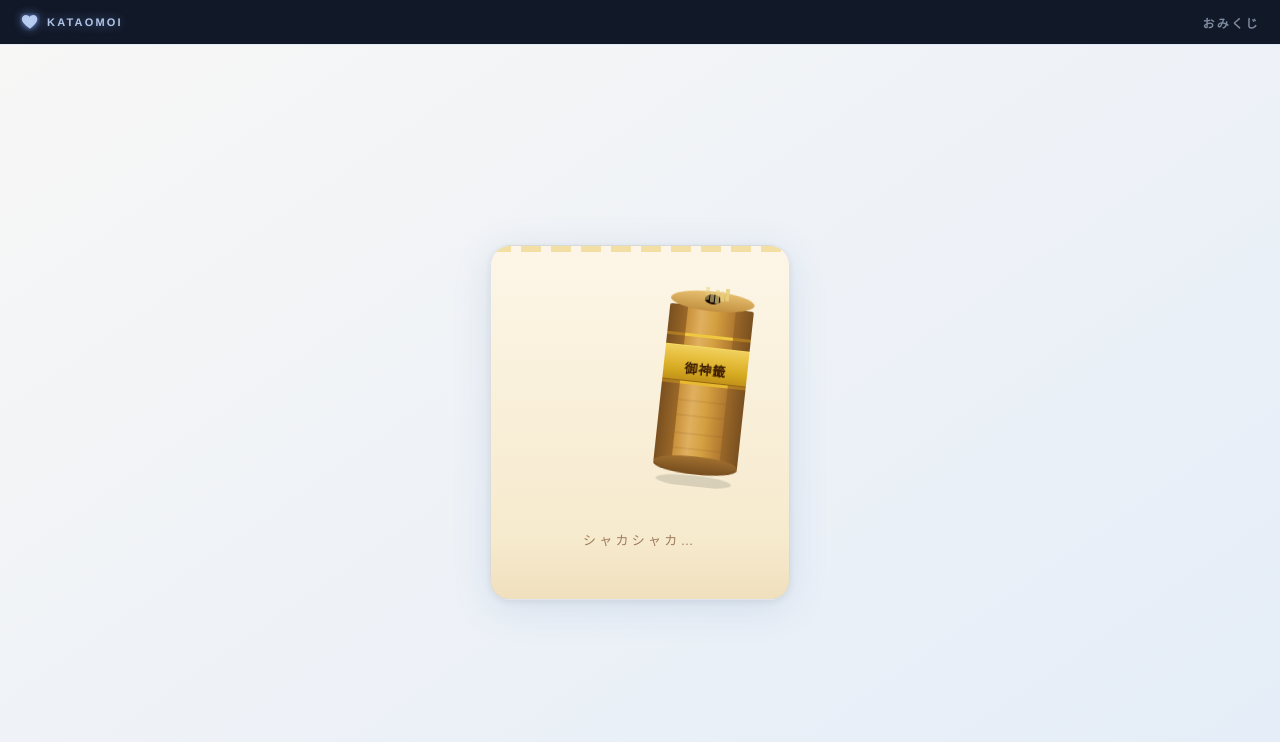
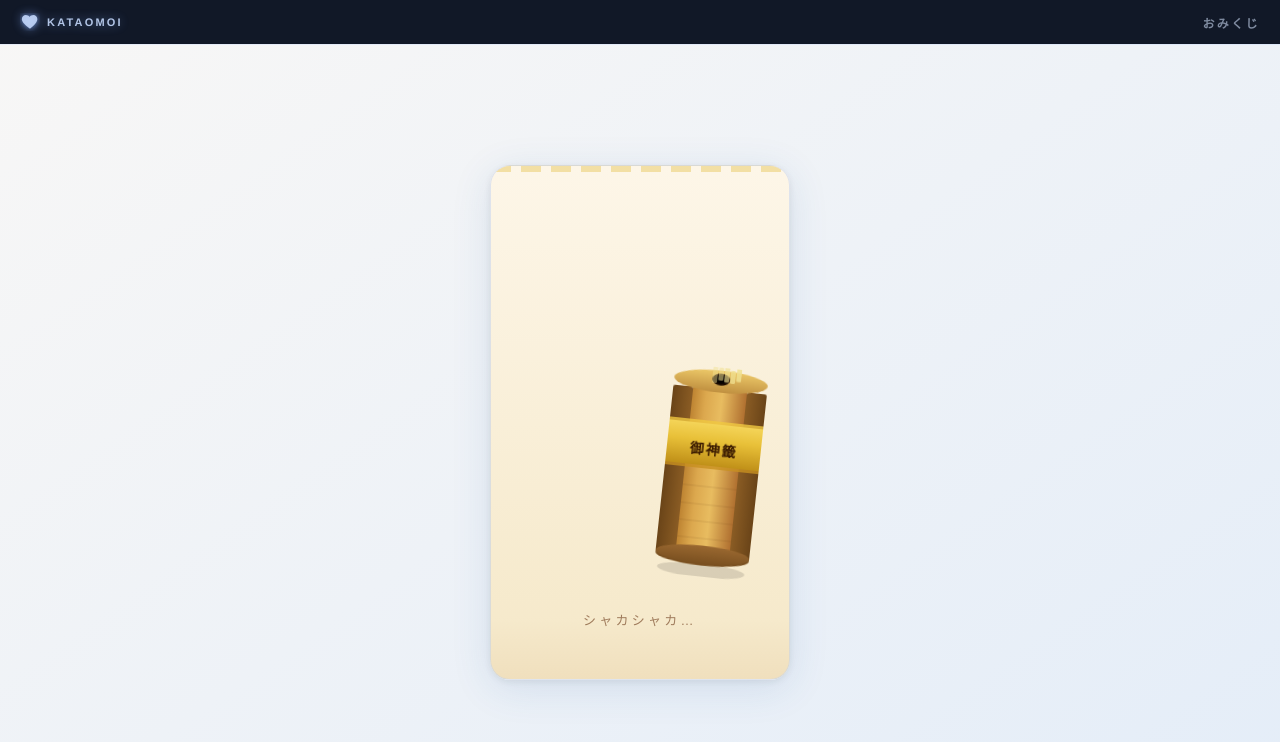
Before and after one commit to Rio2Ryo/omikuji-app, a Next.js app: page / in a window 1280 px wide. Both pictures are taken after a click on the button "もう一度引く". Shown: the top 742 px of the page. Built offline with nearby package versions, Linux system fonts and the light colour scheme.

Commit message:
fix: 棒が見切れない設計に刷新・コンテナ上部に十分な余白確保

```diff
--- a/src/app/page.tsx
+++ b/src/app/page.tsx
@@ -49,18 +49,17 @@ const CSS_ANIMATIONS = `
     100% { transform: rotate(0deg) translateX(0); }
   }
   @keyframes stickSlide {
-    0%   { height: 0; opacity: 0; transform: translateY(-10px); }
-    20%  { opacity: 1; }
-    100% { height: 110px; opacity: 1; transform: translateY(0); }
+    0%   { height: 0px; opacity: 0; }
+    15%  { opacity: 1; }
+    100% { height: 160px; opacity: 1; }
   }
   @keyframes stickFadeNum {
-    0%,60% { opacity: 0; }
+    0%,70% { opacity: 0; }
     100%   { opacity: 1; }
   }
   @keyframes tiltBox {
-    0%   { transform: rotate(0deg); }
-    40%  { transform: rotate(30deg); }
-    100% { transform: rotate(35deg); }
+    0%   { transform: translateX(-50%) rotate(0deg); }
+    100% { transform: translateX(-50%) rotate(25deg); }
   }
   @keyframes fadeInUp {
     from { opacity: 0; transform: translateY(14px); }
@@ -108,144 +107,125 @@ const CSS_ANIMATIONS = `
 // おみくじ筒コンポーネント（SVGで高品質に）
 function OmikujiBox({ shaking, tilting, stickNumber }: { shaking: boolean; tilting: boolean; stickNumber: number }) {
   return (
-    <div style={{ position: 'relative', width: '160px', height: '220px', margin: '0 auto' }}>
+    // 棒が飛び出る分のスペースを確保（上180px余白）
+    <div style={{ position: 'relative', width: '200px', height: '380px', margin: '0 auto' }}>
+      {/* 棒が出てくる（筒の上に絶対配置） */}
+      {tilting && (
+        <div style={{
+          position: 'absolute',
+          top: '30px',
+          left: '50%',
+          marginLeft: '-8px',
+          transformOrigin: 'bottom center',
+          animation: 'stickSlide 1.6s cubic-bezier(0.22,1,0.36,1) 0.3s forwards',
+          height: 0,
+          overflow: 'visible',
+          zIndex: 10,
+        }}>
+          <svg width="16" height="160" viewBox="0 0 16 160" style={{ display: 'block' }}>
+            <rect x="9" y="0" width="4" height="160" rx="2" fill="rgba(0,0,0,0.12)" />
+            <rect x="3" y="0" width="10" height="160" rx="3" fill="url(#stickGrad2)" />
+            <rect x="4" y="0" width="3" height="160" rx="1.5" fill="rgba(255,255,255,0.25)" />
+            <text x="8" y="28" textAnchor="middle" fontSize="9" fontWeight="bold"
+              fill="#5a3000" fontFamily="'Hiragino Mincho ProN', serif"
+              style={{ animation: 'stickFadeNum 1.5s ease 0.8s forwards', opacity: 0 }}>
+              {stickNumber}
+            </text>
+            <defs>
+              <linearGradient id="stickGrad2" x1="0" y1="0" x2="1" y2="0">
+                <stop offset="0%" stopColor="#d4b870" />
+                <stop offset="40%" stopColor="#f0e0a0" />
+                <stop offset="100%" stopColor="#c8a860" />
+              </linearGradient>
+            </defs>
+          </svg>
+        </div>
+      )}
+
+      {/* 筒本体 */}
       <div style={{
-        position: 'absolute', top: 0, left: '50%', transform: 'translateX(-50%)',
+        position: 'absolute',
+        top: '160px',
+        left: '50%',
+        transform: 'translateX(-50%)',
         animation: shaking
           ? 'shakeBox 0.45s ease-in-out infinite'
           : tilting
           ? 'tiltBox 0.9s cubic-bezier(0.22,1,0.36,1) forwards'
           : 'none',
-        transformOrigin: '50% 90%',
+        transformOrigin: '50% 100%',
       }}>
-        <svg width="100" height="200" viewBox="0 0 100 200" fill="none" xmlns="http://www.w3.org/2000/svg">
+        <svg width="110" height="210" viewBox="0 0 110 210" fill="none" xmlns="http://www.w3.org/2000/svg">
           {/* 影 */}
-          <ellipse cx="50" cy="195" rx="38" ry="6" fill="rgba(0,0,0,0.12)" />
+          <ellipse cx="55" cy="204" rx="44" ry="7" fill="rgba(0,0,0,0.12)" />
 
-          {/* 筒の本体（六角形風に側面のグラデで表現） */}
-          {/* 左の暗い面 */}
-          <rect x="8" y="20" width="18" height="160" rx="2"
-            fill="url(#woodLeft)" />
-          {/* 中央の明るい面 */}
-          <rect x="26" y="14" width="48" height="166" rx="2"
-            fill="url(#woodCenter)" />
+          {/* 六角形風：左の暗い面 */}
+          <rect x="8" y="22" width="20" height="168" rx="2" fill="url(#wL)" />
+          {/* 中央明るい面 */}
+          <rect x="28" y="14" width="54" height="176" rx="2" fill="url(#wC)" />
           {/* 右の暗い面 */}
-          <rect x="74" y="20" width="18" height="160" rx="2"
-            fill="url(#woodRight)" />
+          <rect x="82" y="22" width="20" height="168" rx="2" fill="url(#wR)" />
 
           {/* 底面 */}
-          <ellipse cx="50" cy="180" rx="42" ry="8" fill="#7a5020" />
-          <ellipse cx="50" cy="178" rx="42" ry="8" fill="url(#woodBottom)" />
+          <ellipse cx="55" cy="190" rx="47" ry="9" fill="#7a5020" />
+          <ellipse cx="55" cy="188" rx="47" ry="9" fill="url(#wBot)" />
 
-          {/* 上面（蓋） */}
-          <ellipse cx="50" cy="14" rx="42" ry="10" fill="url(#woodTop)" />
+          {/* 上面 */}
+          <ellipse cx="55" cy="14" rx="47" ry="11" fill="url(#wTop)" />
           {/* 穴 */}
-          <ellipse cx="50" cy="12" rx="8" ry="5" fill="#1a0a00" />
-          <ellipse cx="50" cy="12" rx="6" ry="3.5" fill="#0a0500" />
+          <ellipse cx="55" cy="12" rx="9" ry="6" fill="#1a0a00" />
+          <ellipse cx="55" cy="12" rx="6" ry="4" fill="#050200" />
 
-          {/* 金帯 上 */}
-          <rect x="8" y="48" width="84" height="3" fill="#c89020" opacity="0.6" />
-          <rect x="26" y="48" width="48" height="3" fill="#f0c840" />
-
-          {/* 金帯メイン */}
-          <rect x="8" y="60" width="84" height="36" fill="url(#goldBand)" />
-          <rect x="8" y="60" width="84" height="1" fill="#f8e060" opacity="0.8" />
-          <rect x="8" y="95" width="84" height="1" fill="#8a6010" opacity="0.8" />
-
+          {/* 金帯上縁 */}
+          <rect x="8" y="54" width="94" height="3" fill="#f0c840" opacity="0.8" />
+          {/* 金帯 */}
+          <rect x="8" y="57" width="94" height="42" fill="url(#gBand)" />
           {/* 御神籤テキスト */}
-          <text x="50" y="88" textAnchor="middle" fontSize="13" fontWeight="bold"
-            fill="#3a1a00" fontFamily="'Hiragino Mincho ProN', serif" letterSpacing="1">
+          <text x="55" y="88" textAnchor="middle" fontSize="14" fontWeight="bold"
+            fill="#3a1a00" fontFamily="'Hiragino Mincho ProN', serif" letterSpacing="2">
             御神籤
           </text>
+          {/* 金帯下縁 */}
+          <rect x="8" y="99" width="94" height="3" fill="#c89020" opacity="0.8" />
 
-          {/* 金帯 下 */}
-          <rect x="8" y="96" width="84" height="3" fill="#c89020" opacity="0.6" />
-          <rect x="26" y="96" width="48" height="3" fill="#e8b830" />
-
-          {/* 木目ライン */}
-          {[115, 130, 148, 163].map((y, i) => (
-            <line key={i} x1="26" y1={y} x2="74" y2={y}
-              stroke="rgba(100,60,20,0.18)" strokeWidth="1" />
+          {/* 木目 */}
+          {[120, 138, 155, 172].map((y, i) => (
+            <line key={i} x1="28" y1={y} x2="82" y2={y}
+              stroke="rgba(100,60,20,0.15)" strokeWidth="1" />
           ))}
 
-          {/* シャカシャカ時の棒 */}
-          {shaking && [42, 47, 52, 57, 62].map((x, i) => (
-            <rect key={i} x={x} y={i % 2 === 0 ? 2 : 5} width="4" height={i % 2 === 0 ? 14 : 10}
-              rx="1" fill="#e8d080" opacity={0.5 + i * 0.1}
-              style={{ animation: `sticksBounce ${0.3 + i * 0.05}s ease-in-out infinite` }}
+          {/* シャカシャカ時の棒（穴から見える） */}
+          {shaking && [46, 52, 58, 64, 70].map((x, i) => (
+            <rect key={i} x={x} y={i % 2 === 0 ? -2 : 2} width="5"
+              height={i % 2 === 0 ? 18 : 13}
+              rx="1.5" fill="#f0e090" opacity={0.45 + i * 0.1}
+              style={{ animation: `sticksBounce ${0.28 + i * 0.04}s ease-in-out infinite` }}
             />
           ))}
 
           <defs>
-            <linearGradient id="woodLeft" x1="0" y1="0" x2="1" y2="0">
-              <stop offset="0%" stopColor="#7a5020" />
-              <stop offset="100%" stopColor="#9a6828" />
+            <linearGradient id="wL" x1="0" y1="0" x2="1" y2="0">
+              <stop offset="0%" stopColor="#6a4418" /><stop offset="100%" stopColor="#8a5c24" />
             </linearGradient>
-            <linearGradient id="woodCenter" x1="0" y1="0" x2="1" y2="0">
-              <stop offset="0%" stopColor="#c8903a" />
-              <stop offset="30%" stopColor="#e0b060" />
-              <stop offset="60%" stopColor="#d4a040" />
-              <stop offset="100%" stopColor="#b07830" />
+            <linearGradient id="wC" x1="0" y1="0" x2="1" y2="0">
+              <stop offset="0%" stopColor="#be8432" /><stop offset="25%" stopColor="#dca84e" />
+              <stop offset="55%" stopColor="#e8bc60" /><stop offset="100%" stopColor="#b07030" />
             </linearGradient>
-            <linearGradient id="woodRight" x1="0" y1="0" x2="1" y2="0">
-              <stop offset="0%" stopColor="#9a6828" />
-              <stop offset="100%" stopColor="#7a5020" />
+            <linearGradient id="wR" x1="0" y1="0" x2="1" y2="0">
+              <stop offset="0%" stopColor="#8a5c24" /><stop offset="100%" stopColor="#6a4418" />
             </linearGradient>
-            <linearGradient id="woodTop" x1="0" y1="0" x2="0" y2="1">
-              <stop offset="0%" stopColor="#e8c070" />
-              <stop offset="100%" stopColor="#c09040" />
+            <linearGradient id="wTop" x1="0" y1="0" x2="0" y2="1">
+              <stop offset="0%" stopColor="#ecc868" /><stop offset="100%" stopColor="#c09040" />
             </linearGradient>
-            <linearGradient id="woodBottom" x1="0" y1="0" x2="0" y2="1">
-              <stop offset="0%" stopColor="#a07030" />
-              <stop offset="100%" stopColor="#7a5020" />
+            <linearGradient id="wBot" x1="0" y1="0" x2="0" y2="1">
+              <stop offset="0%" stopColor="#9a6830" /><stop offset="100%" stopColor="#7a5020" />
             </linearGradient>
-            <linearGradient id="goldBand" x1="0" y1="0" x2="0" y2="1">
-              <stop offset="0%" stopColor="#f0d060" />
-              <stop offset="30%" stopColor="#e8c040" />
-              <stop offset="70%" stopColor="#d4a820" />
+            <linearGradient id="gBand" x1="0" y1="0" x2="0" y2="1">
+              <stop offset="0%" stopColor="#f4d458" /><stop offset="40%" stopColor="#e8c038" />
               <stop offset="100%" stopColor="#c09018" />
             </linearGradient>
           </defs>
         </svg>
-
-        {/* 棒が出てくる */}
-        {tilting && (
-          <div style={{
-            position: 'absolute',
-            top: '-8px',
-            left: '50%',
-            transform: 'translateX(-50%) rotate(38deg)',
-            transformOrigin: 'bottom center',
-            overflow: 'hidden',
-            animation: 'stickSlide 1.4s cubic-bezier(0.22,1,0.36,1) 0.2s forwards',
-            height: 0,
-          }}>
-            <svg width="16" height="130" viewBox="0 0 16 130">
-              {/* 棒の影 */}
-              <rect x="9" y="0" width="4" height="130" rx="2" fill="rgba(0,0,0,0.15)" />
-              {/* 棒本体 */}
-              <rect x="3" y="0" width="10" height="130" rx="3"
-                fill="url(#stickGrad)" />
-              {/* 光沢 */}
-              <rect x="4" y="0" width="3" height="130" rx="1.5"
-                fill="rgba(255,255,255,0.25)" />
-              {/* 番号 */}
-              <text x="8" y="30" textAnchor="middle"
-                fontSize="9" fontWeight="bold" fill="#5a3000"
-                fontFamily="'Hiragino Mincho ProN', serif"
-                style={{ animation: 'stickFadeNum 1.5s ease forwards' }}>
-                {stickNumber}
-              </text>
-              <defs>
-                <linearGradient id="stickGrad" x1="0" y1="0" x2="1" y2="0">
-                  <stop offset="0%" stopColor="#d4b870" />
-                  <stop offset="40%" stopColor="#f0e0a0" />
-                  <stop offset="100%" stopColor="#c8a860" />
-                </linearGradient>
-              </defs>
-            </svg>
-          </div>
-        )}
       </div>
     </div>
   )
```
